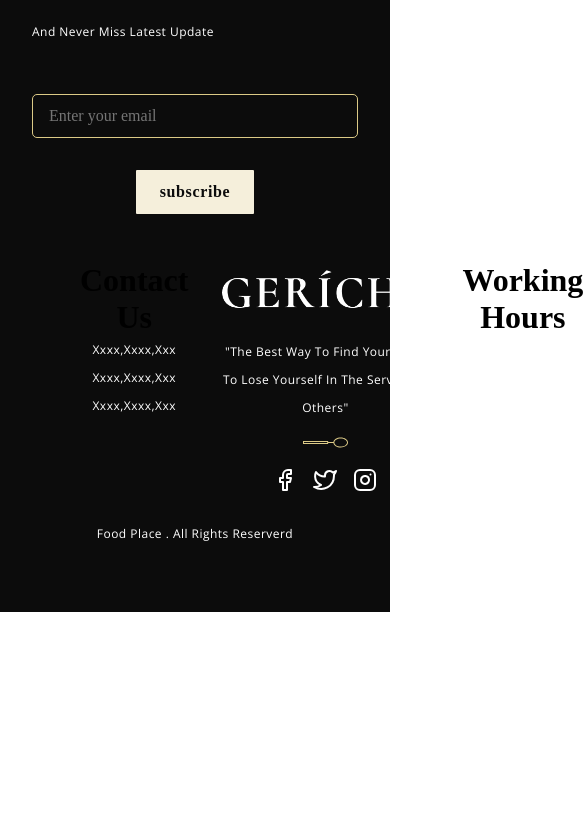
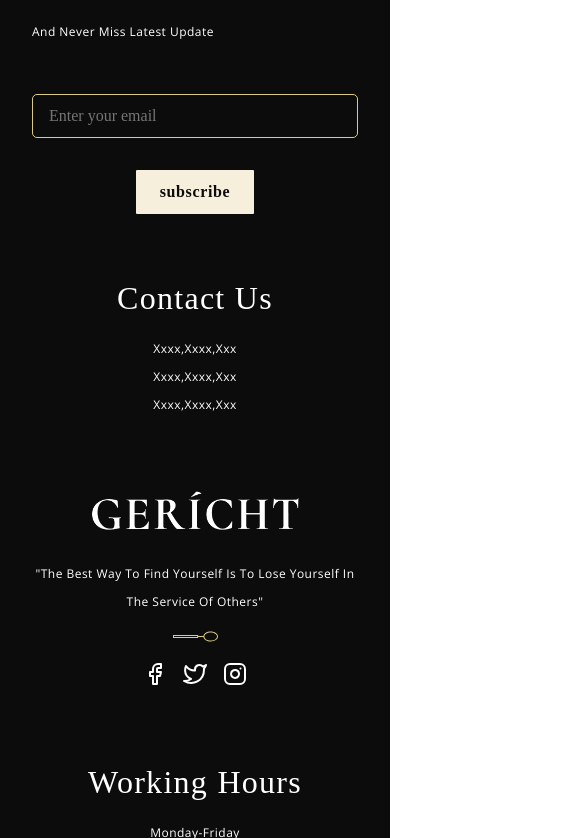
Before and after one commit to Tduncan14/restaurantapp, a React (Create React App) app: page / in a window 390 px wide. Shown: the part 11162-12000 px from the top of the page, 583 px wide, since content can reach past the window. Before the commit the page ends 11774 px from the top, so only its background shows below. Built offline with nearby package versions, Linux system fonts and the light colour scheme; a web font is replaced by a local one.

Commit message:
keep moving forward

```diff
--- a/src/containers/Footer/Footer.css
+++ b/src/containers/Footer/Footer.css
@@ -6,7 +6,6 @@
     justify-content: flex-start;
     align-items:center;
     flex-direction:column;
-
     background-color:var(--color-black);
     padding-top:0;
 
@@ -66,4 +65,67 @@
 .app__footer-links_icons svg:hover {
     color:var(--color-golden);
 
+
 }
+
+
+.app__footer-headtext{
+    font-family:var(--font-base);
+    color:var(--color-white);
+    font-weight:400;
+    letter-spacing:0.04em;
+    text-transform:capitalize;
+    font-size:32px;
+    line-height:41.6px;
+    margin-bottom:1rem;
+}
+
+
+
+.footer__copyright{
+    margin-top:3rem;
+}
+
+
+
+@media screen and (min-width:2000px){
+    .app__footer-headtext{
+        font-size: 51px;
+        line-height:61px;
+    }
+
+}
+
+
+@media screen and (max-width:1150px){
+
+    .app__footer-links{
+        align-items: center;
+        flex-direction:column;
+        padding:0;
+    }
+
+    .app__footer-links_contact, .app__footer-links_logo, .app__footer-links_work{
+        margin:2rem 0;
+        width:100%;
+        padding:0;
+    }
+
+}
+
+
+@media screen and (max-width:650px){
+
+    .app__footer{
+        padding:0 0 2rem 0;
+    }
+
+}
+
+@media screen and(max-width:350px){
+
+    .app__footer-links_logo img:first-child{
+        width:80%;
+    }
+
+}
```
